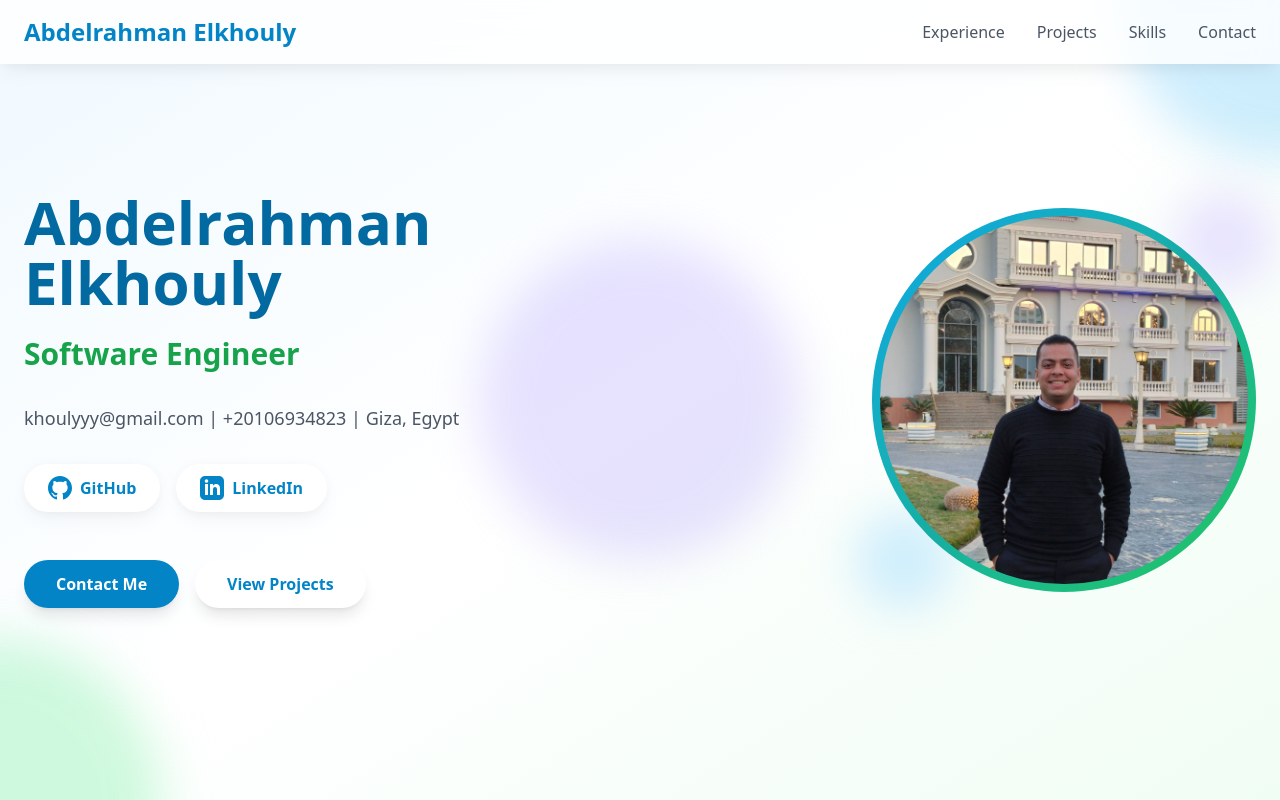
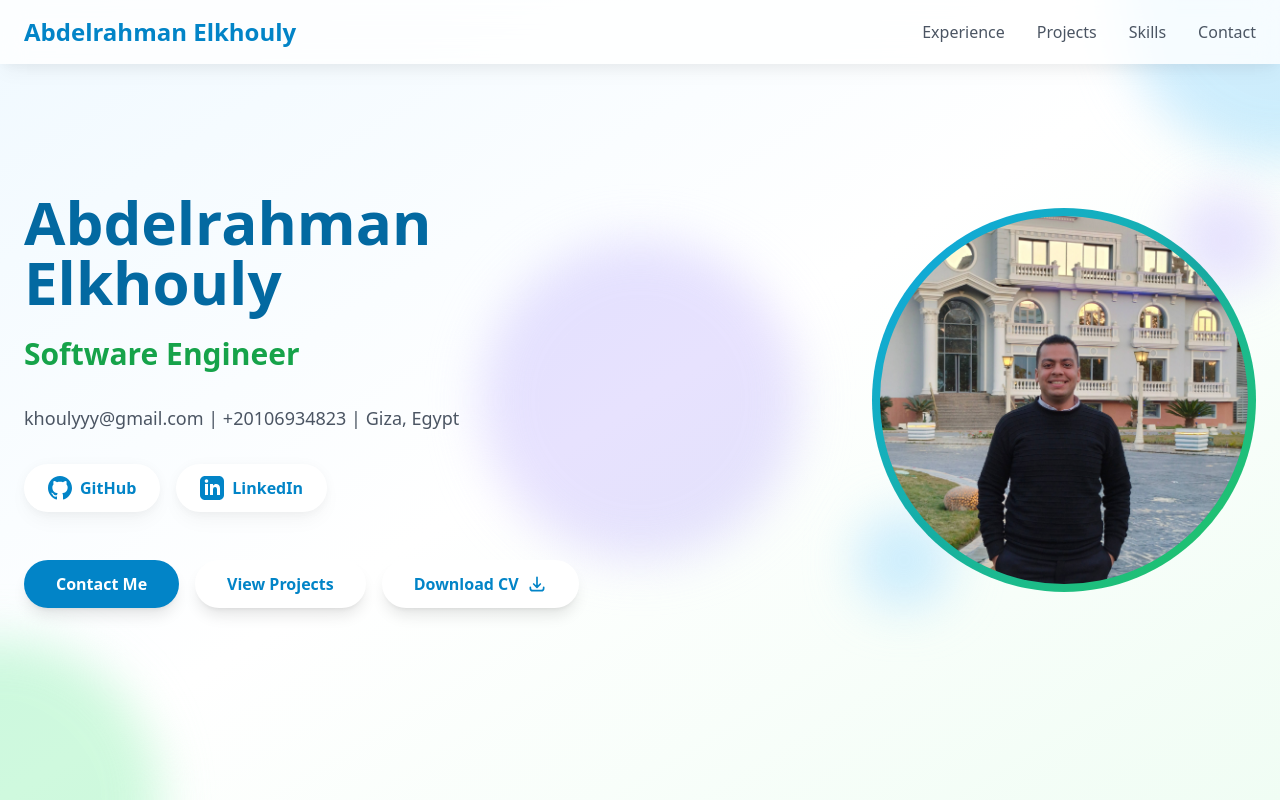
Before and after one commit to khoulyy/my-portfolio, an Angular app: page / in a window 1280 px wide. Shown: the top 800 px of the page. Built offline with nearby package versions, Linux system fonts and the light colour scheme.

Commit message:
Add: cv download button to hero section

```diff
--- a/src/app/components/hero/hero.component.html
+++ b/src/app/components/hero/hero.component.html
@@ -40,6 +40,14 @@
           <a href="#projects" class="bg-white text-primary-600 px-8 py-3 rounded-full font-semibold hover:bg-gray-50 transform hover:scale-105 transition-all duration-300 shadow-lg hover:shadow-xl">
             View Projects
           </a>
+          <a href="assets/Abdelrahman Elkhouly - CV.pdf"
+             download="Abdelrahman Elkhouly - CV.pdf"
+             class="bg-white text-primary-600 px-8 py-3 rounded-full font-semibold hover:bg-gray-50 transform hover:scale-105 transition-all duration-300 shadow-lg hover:shadow-xl inline-flex items-center gap-2">
+            <span>Download CV</span>
+            <svg class="w-5 h-5" fill="none" stroke="currentColor" viewBox="0 0 24 24">
+              <path stroke-linecap="round" stroke-linejoin="round" stroke-width="2" d="M4 16v1a3 3 0 003 3h10a3 3 0 003-3v-1m-4-4l-4 4m0 0l-4-4m4 4V4"></path>
+            </svg>
+          </a>
         </div>
       </div>
 
```
Also changed, not shown: 1 other file (tests, documents, lock files or other folders).
